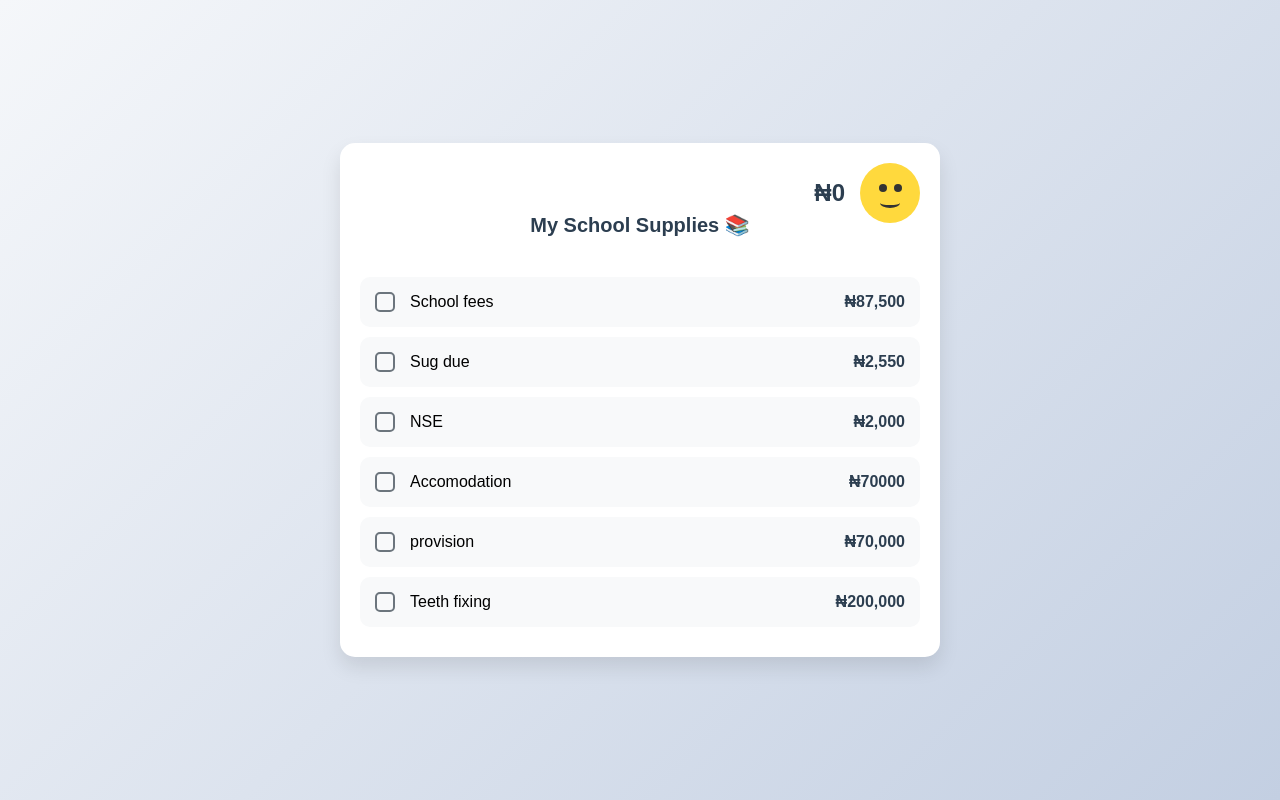
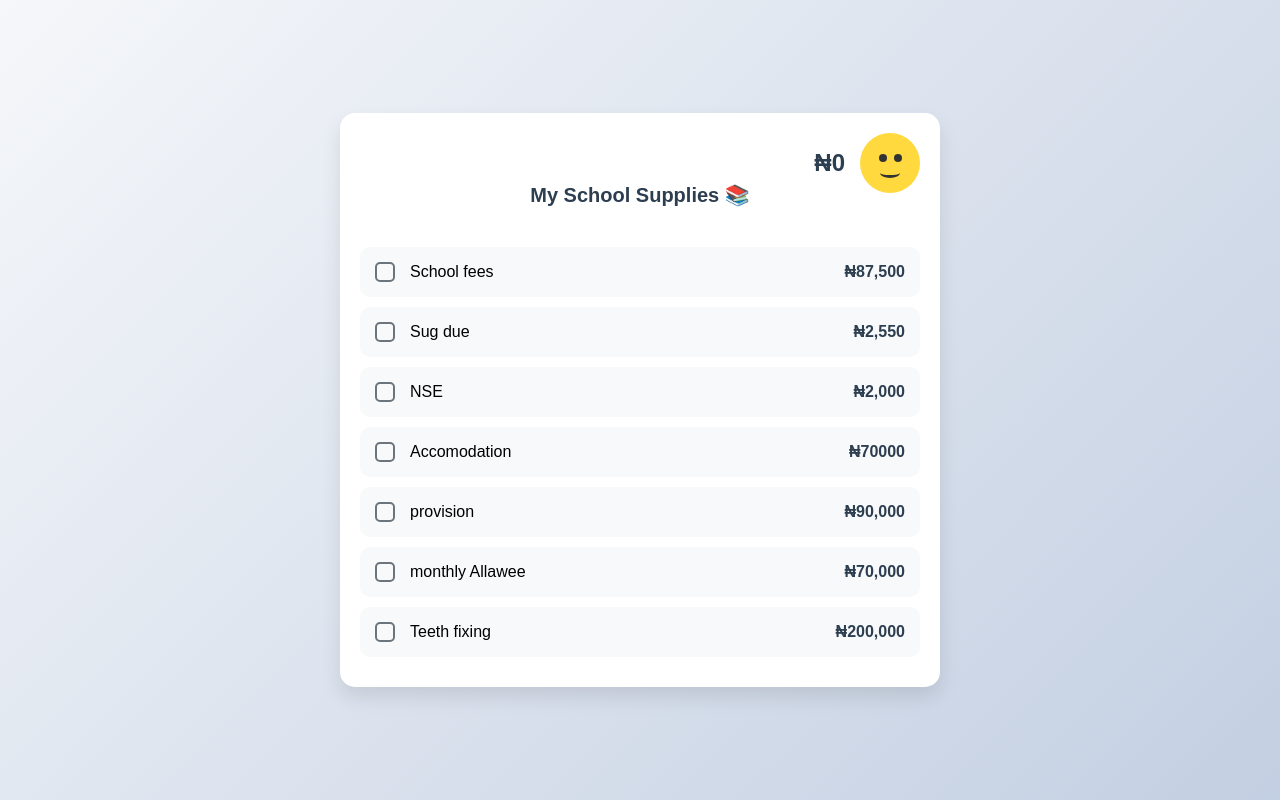
Before and after one commit to divineenofua/resumption_list, a plain HTML site: page index2.html in a window 1280 px wide. Drawn offline with Linux system fonts and the light colour scheme.

Commit message:
feat:adjusted list

```diff
--- a/index2.html
+++ b/index2.html
@@ -46,6 +46,11 @@
           <div class="item" onclick="toggleItem(this)" data-price="70000">
             <span class="checkbox"></span>
             provision
+            <span class="price">₦90,000</span>
+          </div>
+          <div class="item" onclick="toggleItem(this)" data-price="70000">
+            <span class="checkbox"></span>
+            monthly Allawee
             <span class="price">₦70,000</span>
           </div>
           <div class="item" onclick="toggleItem(this)" data-price="200000">
```
Also changed, not shown: index.html (+1 -1 lines).
